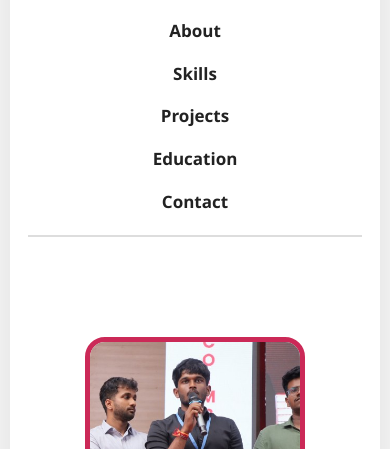
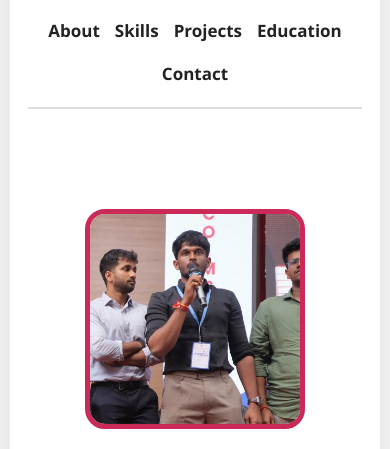
Before and after one commit to Prajeet2k25/TIQWorld-PrajeetVijay, a plain HTML site: page index.html in a window 390 px wide. Shown: the part 102-551 px from the top of the page. Drawn offline with Linux system fonts and the light colour scheme.

Commit message:
Fix header position and update navigation layout

```diff
--- a/jeet.css
+++ b/jeet.css
@@ -34,7 +34,7 @@ header{
     padding-bottom:20px;
     margin-bottom:40px;
     flex-wrap:wrap;
-    position:sticky;
+    position:relative;
     top:0;
     background:#ffffff;
     z-index:1000;
@@ -411,7 +411,7 @@ input::placeholder{
     }
 
     nav ul{
-        flex-direction:column;
+        flex-direction:row;
         align-items:center;
         gap:15px;
     }
```
